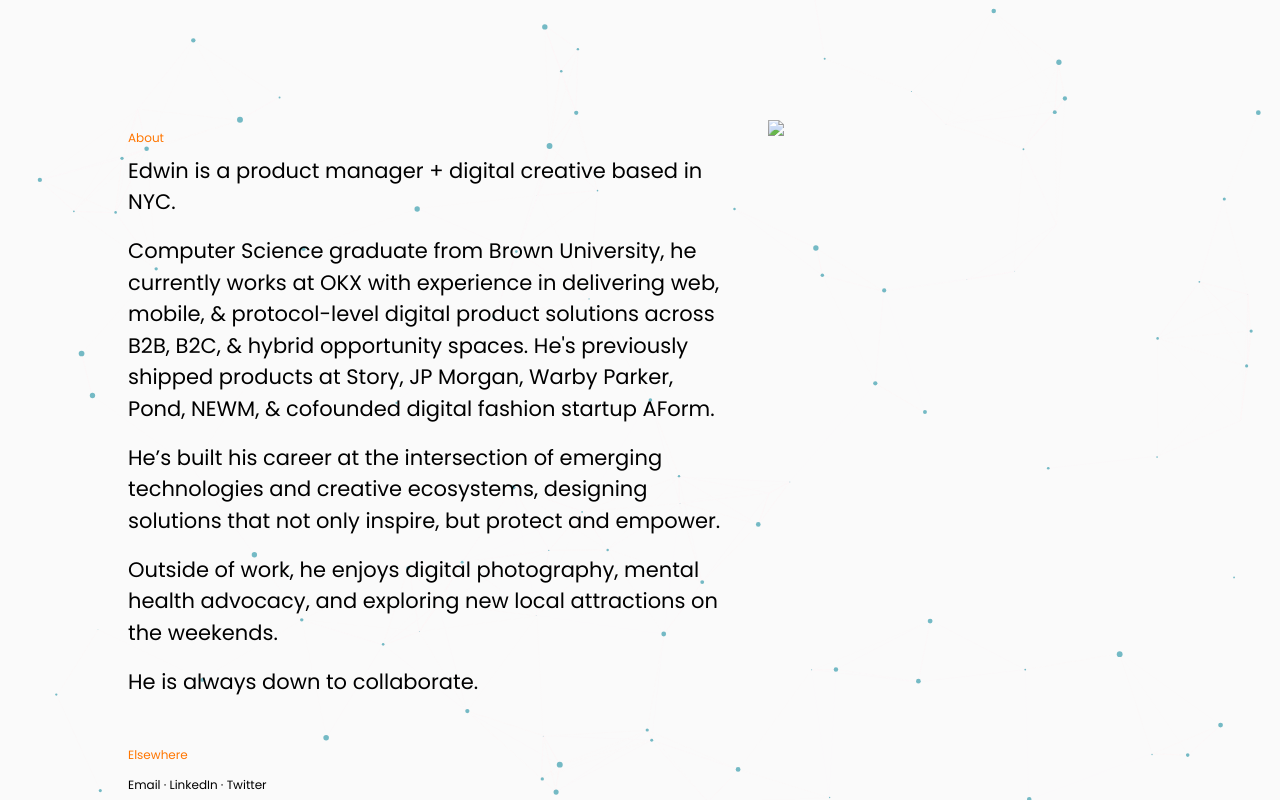
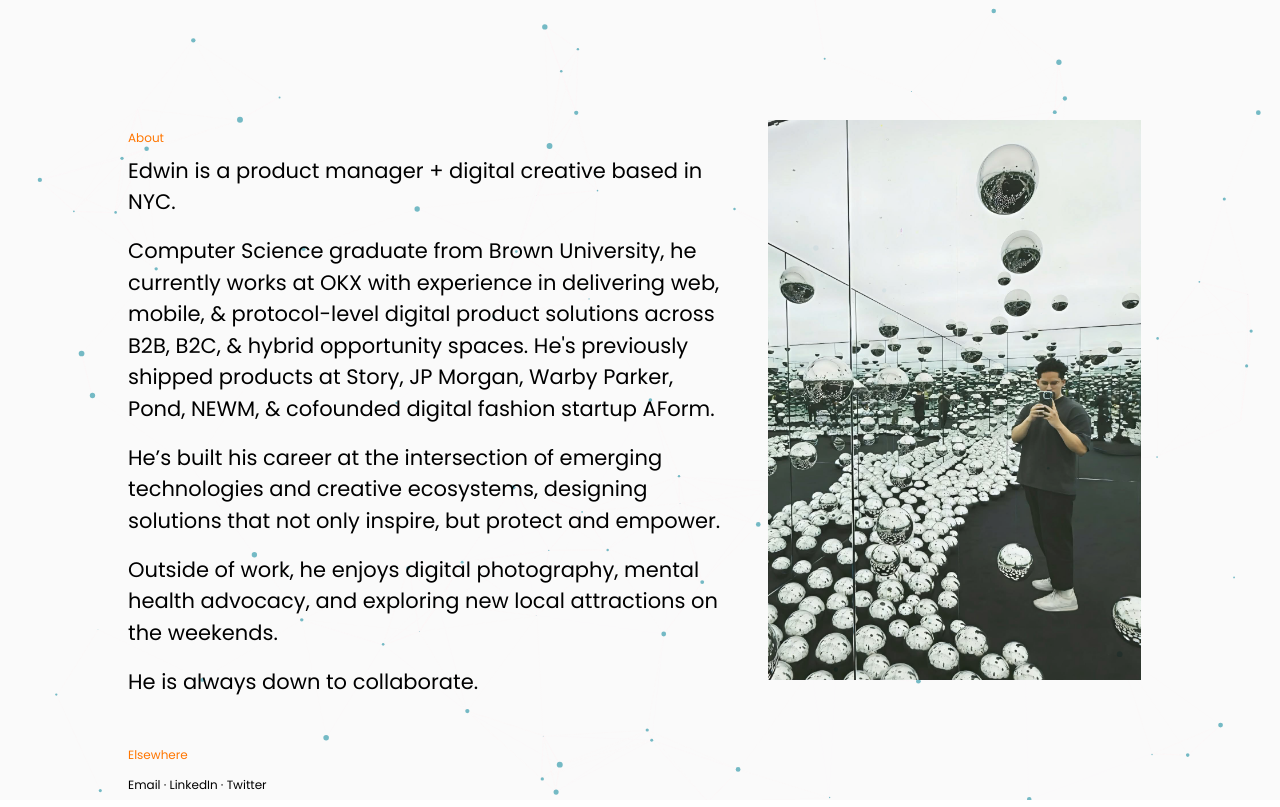
Before and after one commit to edwin-hidalgo/edwin-hidalgo.github.io, a plain HTML site: page index.html in a window 1280 px wide. Drawn offline with nearby package versions, Linux system fonts and the light colour scheme.

Commit message:
Update index.html

```diff
--- a/index.html
+++ b/index.html
@@ -41,7 +41,7 @@
 			</canvas>
 		</div>
 	</div>
-	<img src="img/edwin2.jpg" class="img img_edwin" style="display: block;">
+	<img src="img/edwin2.jpeg" class="img img_edwin" style="display: block;">
 
 	<script src="https://cdn.jsdelivr.net/particles.js/2.0.0/particles.min.js"></script>
 	<script>
```
